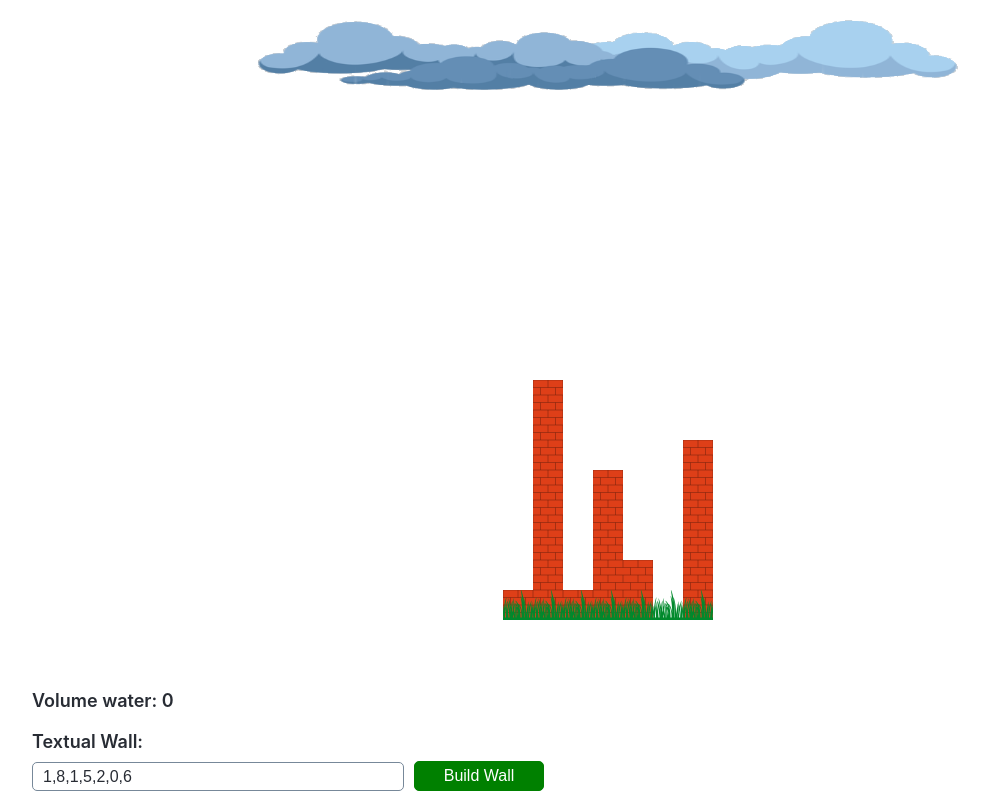
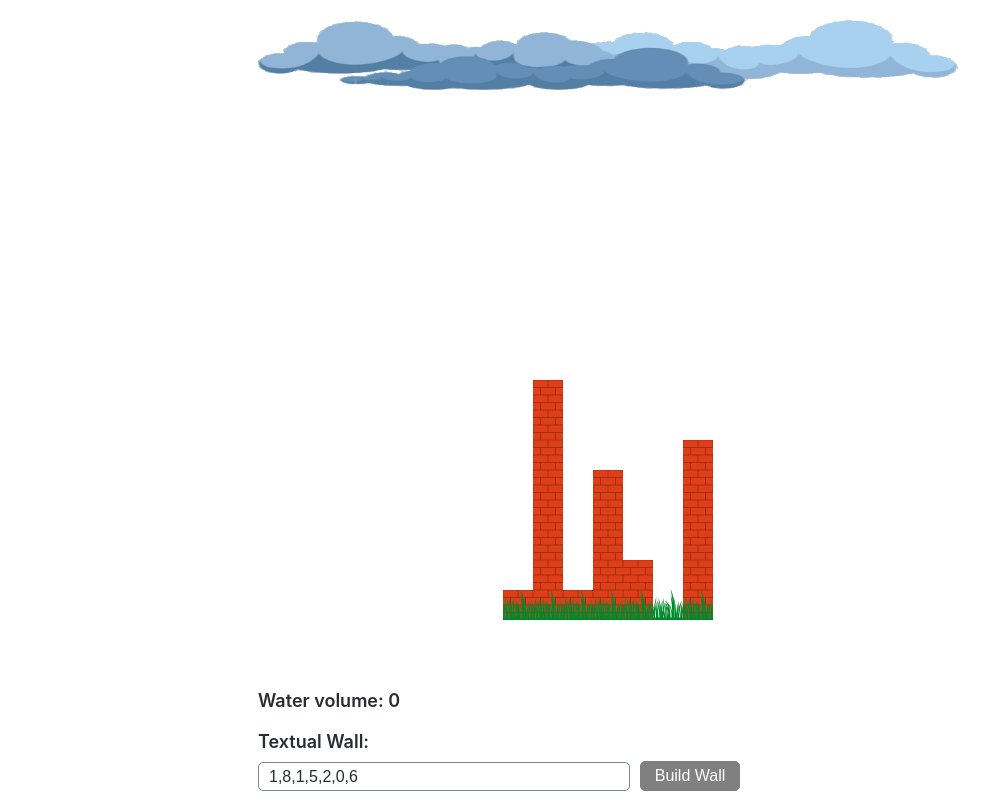
Before and after one commit to marinashe/rain_wall, a React (Create React App) app: page / in a window 1280 px wide. Shown: the whole page, without its empty margins (32-1021 px from the left). Built offline with nearby package versions, Linux system fonts and the light colour scheme.

Commit message:
cleanup styles, added calculated_wall

```diff
--- a/src/actions/rain.js
+++ b/src/actions/rain.js
@@ -14,8 +14,9 @@ export const addNextLevel = (water, nextLevel) => ({
   nextLevel
 });
 
-export const setNoAnimationMode = () => ({
-  type: Constants.Animation.SET_NO_ANIMATION_MODE
+export const setNoAnimationMode = (wall) => ({
+  type: Constants.Animation.SET_NO_ANIMATION_MODE,
+  wall
 });
 
 export const unsetNoAnimationMode = () => ({
--- a/src/actions/wall.js
+++ b/src/actions/wall.js
@@ -11,6 +11,7 @@ export const createWall = (wall) => ({
   wall
 });
 
+
 export const calculateVolumeWater = () => ({
   type: Constants.Wall.CALCULATE_VOLUME_WATER
 });
--- a/src/components/app/no_animation.js
+++ b/src/components/app/no_animation.js
@@ -8,12 +8,12 @@ export const NoAnimation = ({ noAnimationMode, unsetNoAnimationMode, calculateVo
   }
   return (
     <div className="app-no-animation">
-      <div>
-        hdsjafg hfejfhjdsh hdjfhdsjk hsjadfhjsd sgjadfgjhsd sghafgjhdsg fdghsfgjds
+      <div className="app-no-animation-text">
+        The requested wall is too complex to draw. But you can still calculate it.
       </div>
       <div>
-        <button onClick={ unsetNoAnimationMode } className="button-reset">RESET</button>
-        <button onClick={ calculateVolumeWater } className="button">CALCULATE</button>
+        <button onClick={ unsetNoAnimationMode } className="app-button-reset">RESET</button>
+        <button onClick={ calculateVolumeWater } className="app-button">CALCULATE</button>
       </div>
     </div>
   );
--- a/src/components/app/styles.css
+++ b/src/components/app/styles.css
@@ -33,7 +33,12 @@
   font-weight: 600;
 }
 
-.button-reset {
+.app-no-animation-text {
+  margin: 30px;
+  text-align: center;
+}
+
+.app-button-reset {
   border: 1px solid red;
   border-radius: 5px;
   width: 130px;
@@ -44,7 +49,7 @@
   margin: 10px;
 }
 
-.button {
+.app-button {
   border: 1px solid green;
   border-radius: 5px;
   width: 130px;
--- a/src/components/cloud/cloud.js
+++ b/src/components/cloud/cloud.js
@@ -3,7 +3,7 @@ import T from 'prop-types';
 import cloud  from '../../assets/clouds.png';
 import './styles.css';
 
-const INTERVAL = 2000;
+const INTERVAL = 1000;
 
 class Cloud extends PureComponent {
   static propTypes = {
--- a/src/components/textual_wall/styles.css
+++ b/src/components/textual_wall/styles.css
@@ -1,11 +1,11 @@
 .textual-wall-container {
-  width: 90%;
+  width: 700px;
   display: flex;
   flex-direction: column;
   justify-content: flex-start;
 }
 
-.label {
+.textual-wall-label {
   font-size: 18px;
   font-weight: 600;
   color: #282c34;
@@ -13,7 +13,7 @@
   flex-direction: column;
 }
 
-.input {
+.textual-wall-input {
   font-size: 16px;
   color: #282c34;
   width: 350px;
@@ -24,7 +24,7 @@
   padding: 0 10px;
 }
 
-.form {
+.textual-wall-form {
   width: 100%;
   display: flex;
   flex-direction: row;
@@ -33,7 +33,7 @@
   margin: 20px 0 5px;
 }
 
-.button {
+.textual-wall-button {
   border: 1px solid green;
   border-radius: 5px;
   width: 100px;
@@ -44,7 +44,7 @@
   margin: 10px;
 }
 
-.disabled-button {
+.textual-wall-disabled-button {
   border: 1px solid gray;
   border-radius: 5px;
   width: 100px;
@@ -55,7 +55,7 @@
   margin: 10px;
 }
 
-.error {
+.textual-wall-error {
   font-size: 16px;
   color:red;
 }
--- a/src/components/textual_wall/textual_wall.js
+++ b/src/components/textual_wall/textual_wall.js
@@ -12,7 +12,7 @@ class TextualWall extends PureComponent {
     noAnimationMode: T.bool.isRequired,
     setNoAnimationMode: T.func.isRequired,
     calculateVolumeWater: T.func.isRequired,
-    volumeWater: T.number.isRequired
+    volumeWater: T.number.isRequired,
   }
 
   constructor(props) {
@@ -20,11 +20,12 @@ class TextualWall extends PureComponent {
 
     this.state = {
       inputValue: props.wall.join(','),
-      error: null
+      error: null,
+      wasChanges: false
     }
   }
 
-  componentDidUpdate(prevProps) {
+  componentDidUpdate(prevProps, prevState) {
     const { calculateVolumeWater, wall, rainMode } = this.props;
     if (prevProps.wall !== wall) {
       this.setNewInputValue(wall.join(','));
@@ -41,12 +42,11 @@ class TextualWall extends PureComponent {
 
   handleChange = (e) => {
     this.setNewInputValue(e.target.value);
+    this.setState({ wasChanges: true });
   }
 
-  handleSubmit = (e) => {
-    e.preventDefault();
+  parseInput = () => {
     const { inputValue } = this.state;
-    const { createWall ,setNoAnimationMode }  = this.props;
     let error = null;
     const array = inputValue.split(",").map(
       (value) => {
@@ -62,6 +62,13 @@ class TextualWall extends PureComponent {
         return null;
       }
     );
+    return { array, error };
+  }
+
+  handleSubmit = (e) => {
+    e.preventDefault();
+    const { createWall ,setNoAnimationMode }  = this.props;
+    const { array, error } = this.parseInput();
     if (error) {
       this.setState({ error });
       return;
@@ -69,17 +76,18 @@ class TextualWall extends PureComponent {
 
     if (array.length > Constants.MAX_WALL_LENGTH) {
       // this.setState({ error: `Wall is too long. Max wall length = ${ Constants.MAX_WALL_LENGTH }` });
-      setNoAnimationMode()
+      setNoAnimationMode(array)
       return;
     }
 
     if (Math.max(...array) > Constants.MAX_WALL_HEIGHT) {
       // this.setState({ error: `Wall is too high. Max wall height = ${ Constants.MAX_WALL_HEIGHT }` });
-      setNoAnimationMode()
+      setNoAnimationMode(array)
       return;
     }
 
     createWall(array);
+    this.setState({ wasChanges: false });
   }
 
   setNewInputValue = (inputValue) => {
@@ -88,31 +96,32 @@ class TextualWall extends PureComponent {
 
 
   render() {
-    const { inputValue, error } = this.state;
+    const { inputValue, error, wasChanges } = this.state;
     const { rainMode, noAnimationMode, volumeWater } = this.props;
-    const isButtonDisabled = noAnimationMode || rainMode;
-    const buttonClassName = isButtonDisabled ? 'disabled-button' : 'button';
+    const isButtonDisabled = noAnimationMode || rainMode || !wasChanges;
+    const buttonClassName = isButtonDisabled ? 'textual-wall-disabled-button' : 'textual-wall-button';
     return (
       <div
         className="textual-wall-container"
       >
-        <div className="label">
-          Volume water: { volumeWater  }
+        <div className="textual-wall-label">
+          Water volume: { volumeWater  }
         </div>
-        <form className="form" onSubmit={ this.handleSubmit }>
-          <label className="label">
+        <form className="textual-wall-form" onSubmit={ this.handleSubmit }>
+          <label className="textual-wall-label">
             Textual Wall:
             <input
               type="text"
               name="Textual Wall"
-              className="input"
+              className="textual-wall-input"
               value={ inputValue }
               onChange={ this.handleChange }
+              readOnly={ rainMode }
             />
           </label>
           <input type="submit" value="Build Wall" className={ buttonClassName } disabled={ isButtonDisabled } />
         </form>
-        <div className="error">
+        <div className="textual-wall-error">
           { error || '' }
         </div>
       </div>
--- a/src/components/wall/styles.css
+++ b/src/components/wall/styles.css
@@ -10,26 +10,17 @@
 }
 
 .wall-block {
-  /* background-color: brown; */
-  /* border: 1px solid black; */
   background: url("../../assets/brick.png");
   background-repeat: round;
   cursor: ns-resize;
 }
 
-/* .water-block {
-  background-color: blue;
-  border-bottom: 1px solid blue;
-} */
-
 .water-block {
-  /* border: 1px solid #04ACFF; */
   border-radius: 0%;
   width: 30px;
   height: 30px;
   overflow: hidden;
   backface-visibility: hidden;
-  /* transform: translate3d(0, 0, 0); */
 }
 
 .water-column {
@@ -41,18 +32,20 @@
   animation-name: fillAction;
   animation-iteration-count: 1;
   animation-timing-function: linear;
-  animation-duration: 1.9s;
+  animation-duration: 1s;
   animation-fill-mode: forwards;
 }
 
-.water-block #waveShape {
+.water-block:last-child #waveShape {
   animation-name: waveAction;
   animation-iteration-count: infinite;
   animation-timing-function: linear;
-  animation-duration: 0.5s;
-  width:300px;
-  height: 150px;
+  animation-duration: 0.3s;
   fill: #04ACFF;
+}
+
+.water-block:not(:last-child) #waveShape {
+  transform: translate(0, -10px);
 }
 
 @keyframes fillAction {
@@ -60,13 +53,13 @@
       transform: translate(0, 30px);
   }
   100% {
-      transform: translate(0, -10px);
+      transform: translate(0, 0px);
   }
 }
 
 @keyframes waveAction {
   0% {
-      transform: translate(-150px, 0);
+      transform: translate(-30px, 0);
   }
   100% {
       transform: translate(0, 0);
--- a/src/components/wall/water_block.js
+++ b/src/components/wall/water_block.js
@@ -6,17 +6,12 @@ export const WaterBlock = ({ blockStyle }) => {
   return (
     <div className="water-block" style={ blockStyle }>
       <div className="fill">
-        <svg
-          version="1.1"
-          xmlns="http://www.w3.org/2000/svg"
-          x="0px"
-          y="0px"
-          width="60px"
-          height="60px"
-          viewBox="0 0 60 60"
-          enableBackground="new 0 0 60 60"
-        >
-          <path fill="#04ACFF" id="waveShape" d="M300,300V2.5c0,0-0.6-0.1-1.1-0.1c0,0-25.5-2.3-40.5-2.4c-15,0-40.6,2.4-40.6,2.4c-12.3,1.1-30.3,1.8-31.9,1.9c-2-0.1-19.7-0.8-32-1.9c0,0-25.8-2.3-40.8-2.4c-15,0-40.8,2.4-40.8,2.4c-12.3,1.1-30.4,1.8-32,1.9c-2-0.1-20-0.8-32.2-1.9c0,0-3.1-0.3-8.1-0.7V300H300z"/>
+        <svg>
+          <path
+            id="waveShape"
+            d="M 60.059343,78.359519 V 0.75034655 c 0,0 -0.120119,-0.026086 -0.220217,-0.026086 0,0 -5.105044,-0.60000334 -8.108011,-0.62609128 -3.002968,0 -8.128032,0.62609128 -8.128032,0.62609128 C 41.14065,1.0112204 37.53709,1.1938291 37.216774,1.219917 36.816378,1.1938314 33.272877,1.0112204 30.810443,0.72426085 c 0,0 -5.165103,-0.60000334 -8.168071,-0.62609013 -3.002967,0 -8.16807,0.62609013 -8.16807,0.62609013 C 12.011869,1.0112204 8.388288,1.1938302 8.0679717,1.219917 7.6675761,1.1938314 4.0640155,1.0112204 1.6216022,0.72426205 c 0,0 -0.6206131,-0.078257 -1.621602235344366,-0.18261002 V 78.359521 Z"
+            fill="#04acff"
+           />
         </svg>
       </div>
     </div>
--- a/src/reducers/wall.js
+++ b/src/reducers/wall.js
@@ -5,6 +5,7 @@ import { calculateVolumeWater } from '../config/utils';
 const fillArray = (count) => Array(count).fill(0);
 
 const getDefaultState = () => ({
+  calculatedWall: [1, 8, 1, 5, 2, 0, 6],
   wall: [1, 8, 1, 5, 2, 0, 6],
   water: [0, 0, 0, 0, 0, 0, 0],
   nextLevel: [0, 0, 0, 0, 0, 0, 0],
@@ -20,6 +21,7 @@ const wall = createReducer(getDefaultState(), {
       return {
         ...getDefaultState(),
         wall,
+        calculatedWall: wall,
         grass: blockCount,
         water: fillArray(blockCount),
         nextLevel: fillArray(blockCount)
@@ -28,6 +30,12 @@ const wall = createReducer(getDefaultState(), {
     return {
       ...getDefaultState()
     };
+  },
+  [Constants.Animation.SET_NO_ANIMATION_MODE](state, { wall }) {
+    return {
+      ...state,
+      calculatedWall: wall,
+      };
   },
   [Constants.Grass.ADD_GRASS_BLOCK](state, { count }) {
     const grass = state.grass + count;
@@ -48,6 +56,7 @@ const wall = createReducer(getDefaultState(), {
       ...state,
       grass,
       wall,
+      calculatedWall: wall,
       water,
       nextLevel,
       volumeWater: 0
@@ -58,7 +67,8 @@ const wall = createReducer(getDefaultState(), {
     wall[columnIndex] = state.wall[columnIndex] + count;
     return {
       ...state,
-      wall
+      wall,
+      calculatedWall: wall
     };
   },
   [Constants.Rain.ADD_NEXT_LEVEL](state, { water, nextLevel }) {
@@ -80,16 +90,15 @@ const wall = createReducer(getDefaultState(), {
     };
   },
   [Constants.Wall.CALCULATE_VOLUME_WATER] (state) {
-    const volumeWater = calculateVolumeWater(state.wall);
+    const volumeWater = calculateVolumeWater(state.calculatedWall);
     return {
       ...state,
       volumeWater
     };
   },
-  [Constants.Animation.UNSET_NO_ANIMATION_MODE](state) {
+  [Constants.Animation.UNSET_NO_ANIMATION_MODE]() {
     return {
-      ...state,
-      volumeWater: 0
+      ...getDefaultState()
     };
   }
 });
```
